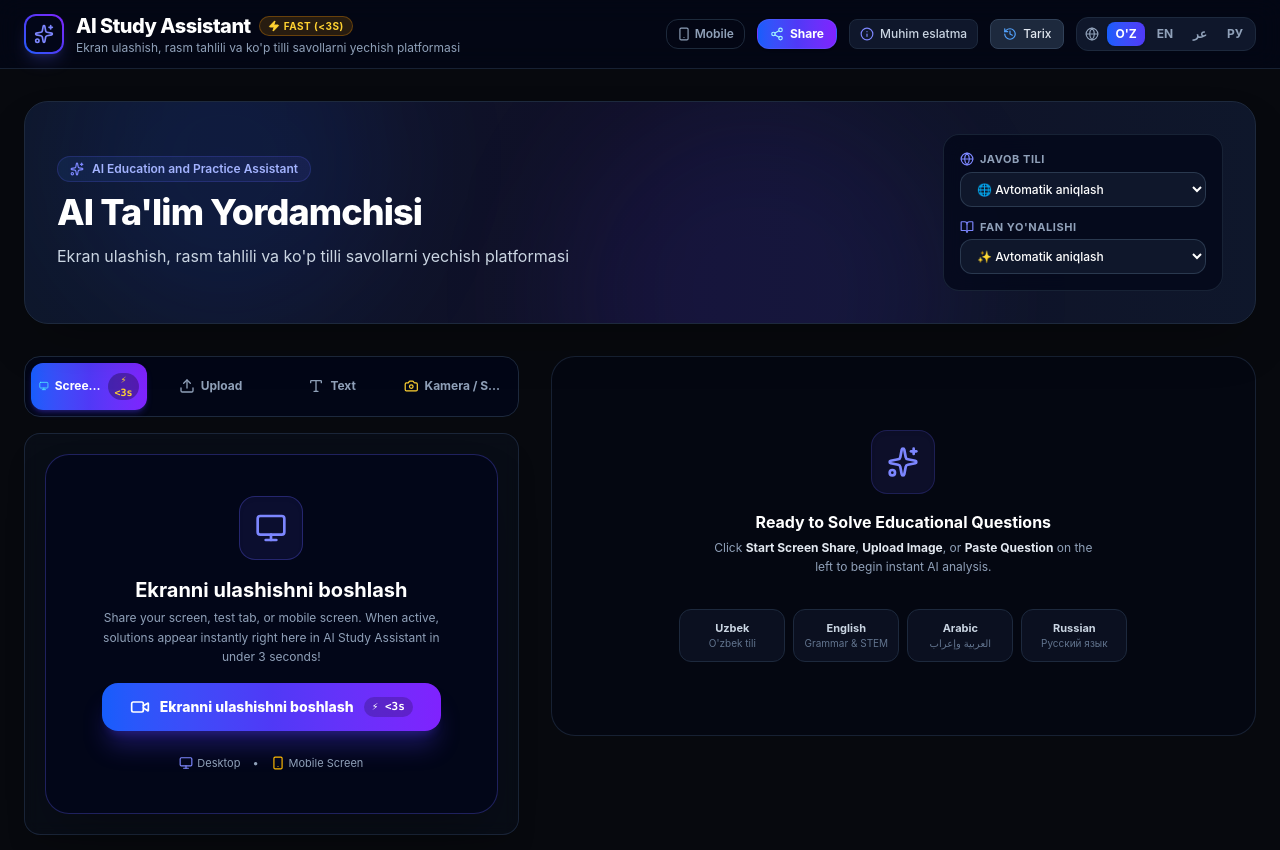
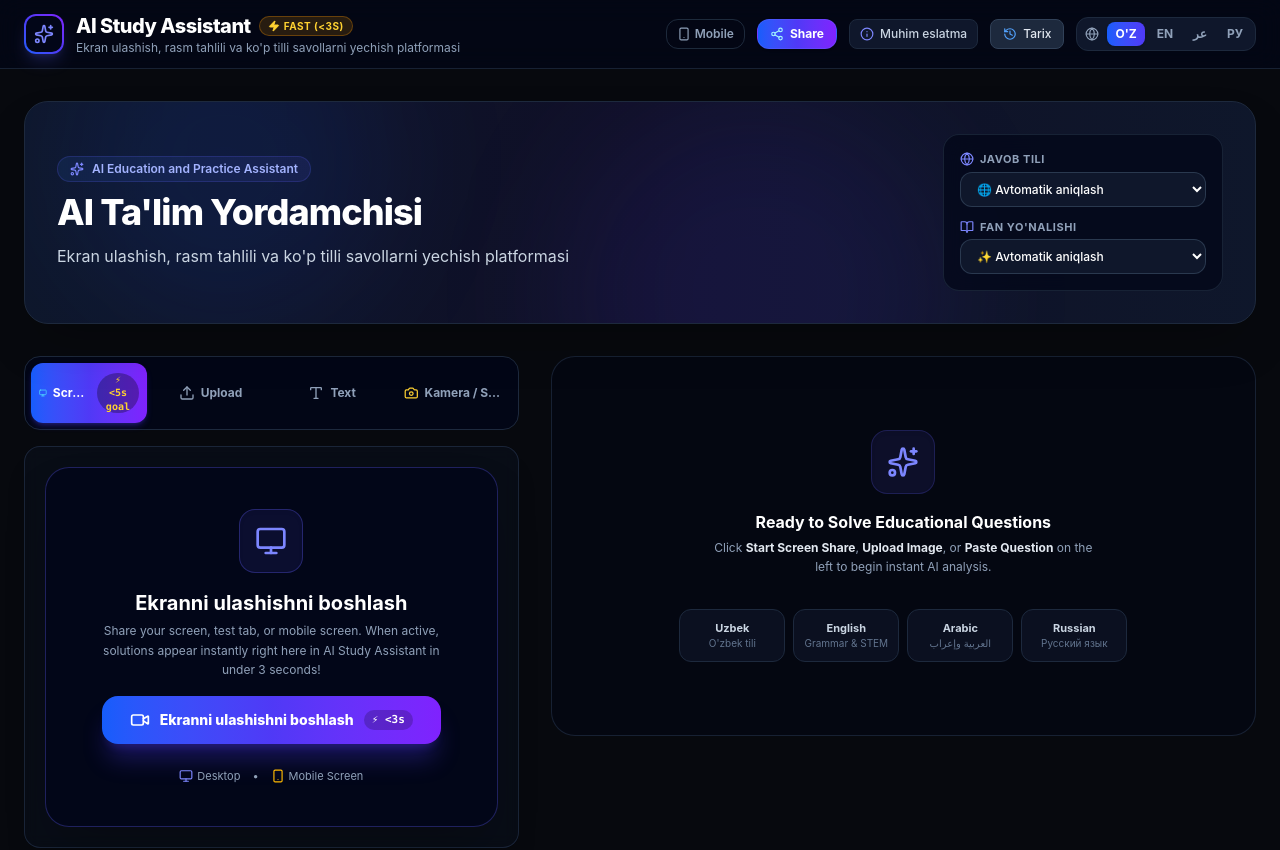
Before and after one commit to uzproguz-byte/AI-secret-App, a React (Vite) app: page / in a window 1280 px wide. Shown: the top 850 px of the page. Built offline with nearby package versions, Linux system fonts and the light colour scheme.

Commit message:
Clarify answer speed target in interface

```diff
--- a/src/App.tsx
+++ b/src/App.tsx
@@ -324,7 +324,7 @@ export default function App() {
                 <Monitor className="w-4 h-4 text-cyan-300" />
                 <span className="truncate">Screen Share</span>
                 <span className="text-[10px] font-mono px-1.5 py-0.2 rounded-full bg-black/30 text-amber-300 hidden sm:inline">
-                  ⚡ &lt;3s
+                  ⚡ &lt;5s goal
                 </span>
               </button>
 
```
